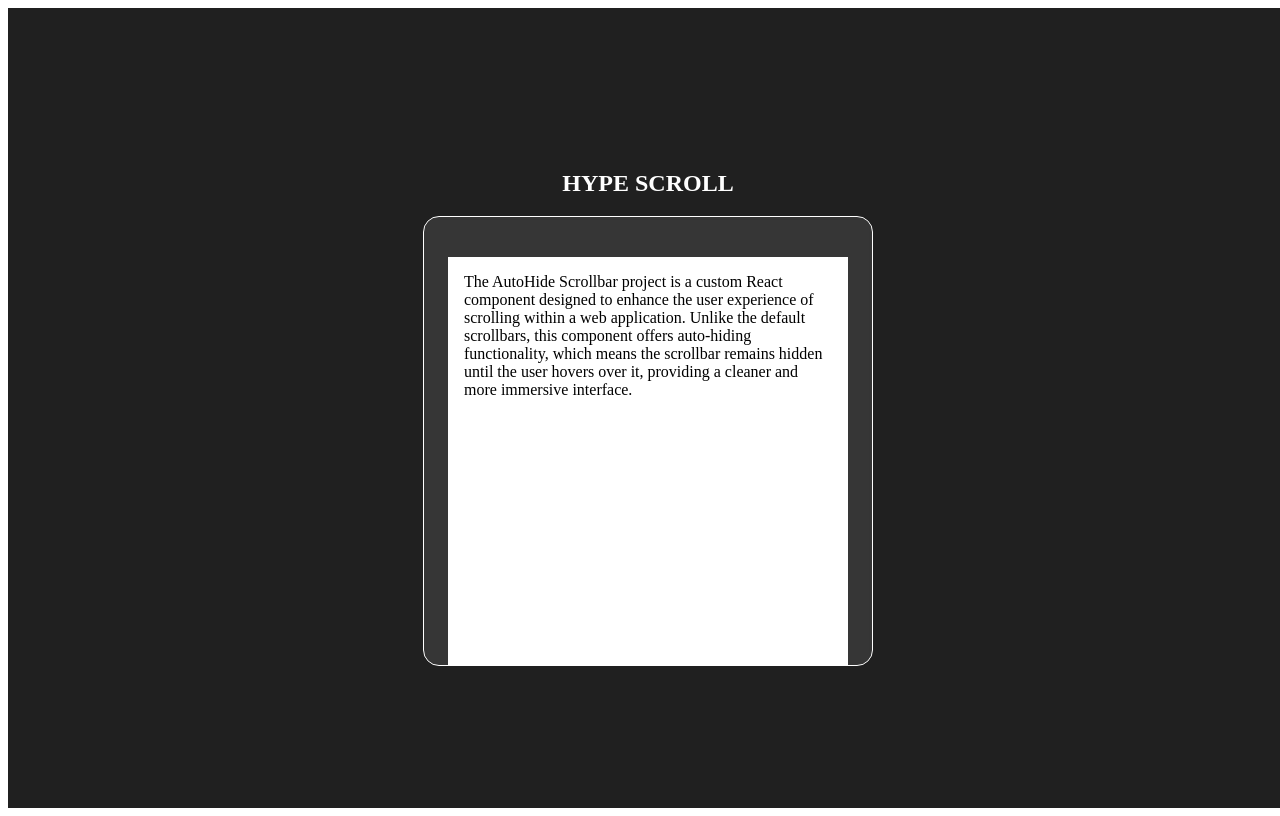
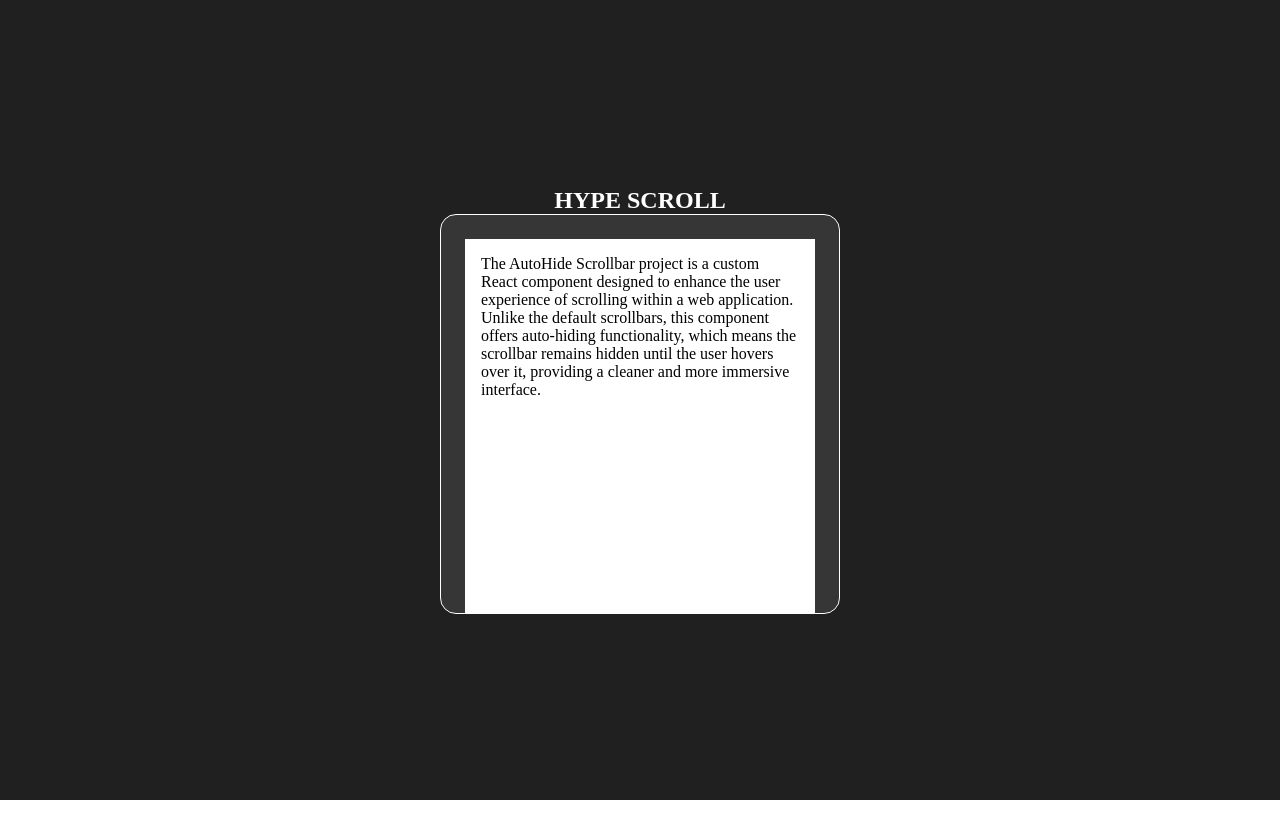
Before and after one commit to danusorn23456/hype-scroll, a React (Create React App) app: page / in a window 1280 px wide. Built offline with nearby package versions, Linux system fonts and the light colour scheme.

Commit message:
fix default css

```diff
--- a/src/App.js
+++ b/src/App.js
@@ -1,12 +1,13 @@
 import React from 'react';
 import { ScrollArea } from './components';
-
+import "./index.css"
 
 const titleStyle = {
   color: 'white',
 }
 
 const rootStyle = {
+  boxSizing: "border-box",
   height: '100vh',
   width: '100vw',
   background: '#202020',
@@ -17,6 +18,7 @@ const rootStyle = {
 }
 
 const scrollAreStyle = {
+  boxSizing: "border-box",
   position: 'relative',
   width: 400,
   height: 400,
@@ -29,6 +31,7 @@ const scrollAreStyle = {
 }
 
 const mockBoxStyle = {
+  boxSizing: "border-box",
   height: 1000,
   background: 'white',
   padding: 16,
@@ -37,10 +40,9 @@ const mockBoxStyle = {
 function App() {
 
   return (
-    <>
-      <ScrollArea style={rootStyle}>
+    <div style={rootStyle}>
       <h2 style={titleStyle}>HYPE SCROLL</h2>
-        <ScrollArea scrollY scrollX thumbColor='linear-gradient(90deg, rgba(131,58,180,1) 0%, rgba(253,29,29,1) 54%)' style={scrollAreStyle}>
+      <ScrollArea scrollY scrollX style={scrollAreStyle}>
         <p style={mockBoxStyle}>
           The AutoHide Scrollbar project is a custom React component
           designed to enhance the user experience of scrolling within a web application.
@@ -49,8 +51,7 @@ function App() {
           providing a cleaner and more immersive interface.
         </p>
       </ScrollArea>
-      </ScrollArea>
-    </>
+    </div>
 
   );
 }
--- /dev/null
+++ b/src/index.css
@@ -0,0 +1,4 @@
+*{
+    margin:0;
+    padding:0;
+}
```
Lines whose indentation alone changed are shown as unchanged.
